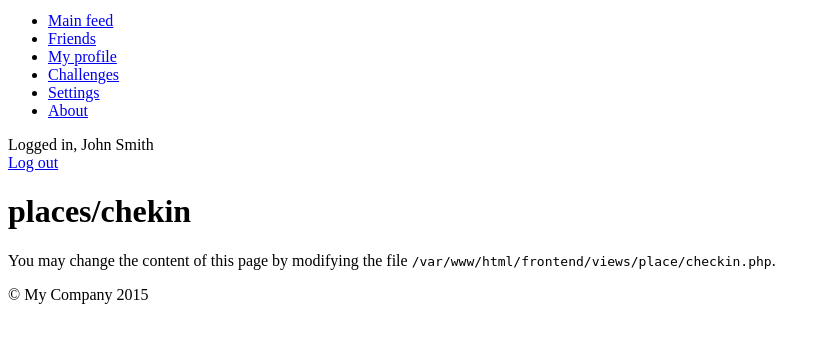
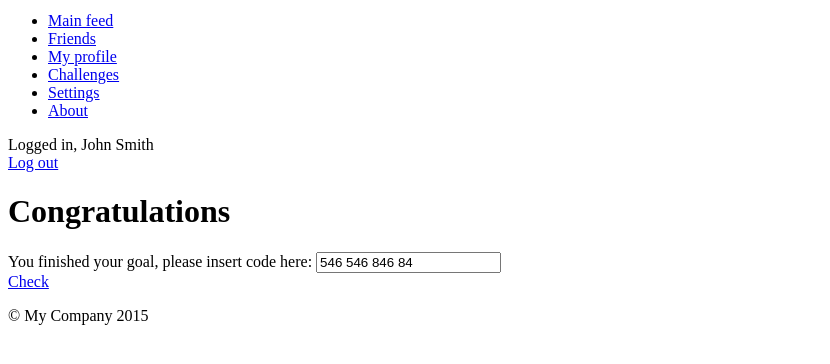
Before and after one commit to aalextok/summit_test, a Yii app: template frontend/views/place/checkin.php in a window 1280 px wide. Shown: the part 163-527 px from the top of the page, without its empty margins (0-830 px from the left). Run offline with PHP 8.4 and a stand-in for Yii, Linux system fonts and the light colour scheme; the template is opened without the code that fills it, so the values that code supplies are empty; some libraries are stand-ins or nearby versions.

Commit message:
Added base controller with some helper methods

```diff
--- a/frontend/controllers/CompetitionController.php
+++ b/frontend/controllers/CompetitionController.php
@@ -2,7 +2,7 @@
 
 namespace frontend\controllers;
 
-class CompetitionController extends \yii\web\Controller
+class CompetitionController extends \frontend\controllers\BaseController
 {
     public function actionIndex()
     {
--- a/frontend/controllers/FriendController.php
+++ b/frontend/controllers/FriendController.php
@@ -2,7 +2,7 @@
 
 namespace frontend\controllers;
 
-class FriendsController extends \yii\web\Controller
+class FriendsController extends \frontend\controllers\BaseController
 {
     public function actionIndex()
     {
--- a/frontend/controllers/SiteController.php
+++ b/frontend/controllers/SiteController.php
@@ -16,7 +16,7 @@ use yii\filters\AccessControl;
 /**
  * Site controller
  */
-class SiteController extends Controller
+class SiteController extends \frontend\controllers\BaseController
 {
     /**
      * @inheritdoc
--- a/frontend/views/layouts/main.php
+++ b/frontend/views/layouts/main.php
@@ -12,6 +12,9 @@ use frontend\widgets\Alert;
 /* @var $content string */
 
 AppAsset::register($this);
+
+$contentClasses = $this->context->getClasses("content", "challenges");
+
 ?>
 <?php $this->beginPage() ?>
 <!DOCTYPE html>
@@ -31,16 +34,15 @@ AppAsset::register($this);
 		<a class="logo" href="#">
 		<img src="img/logo-min.png">
 		</a>
-		<div class="ins-code hi-icon-effect-5 hi-icon-effect-5a"><a href="#" class="hi-icon icon-plus icon-green-o plus-o m-l-n-100"><span>Insert code</span></a></div>
+		<div class="ins-code hi-icon-effect-5 hi-icon-effect-5a"><a href="<?php echo Url::toRoute("place/checkin"); ?>" class="hi-icon icon-plus icon-green-o plus-o m-l-n-100"><span>Insert code</span></a></div>
 		<ul class="nav">
-			<li><a href="#" class="active">Main feed</a></li>
+			<li><a href="<?php echo Url::toRoute("site/index"); ?>" class="active">Main feed</a></li>
 			<li><a href="<?php echo Url::toRoute("friends/index"); ?>">Friends</a></li>
-			<li><a href="#">My profile</a></li>
-			<li><a href="#">Challenges</a></li>
-			<li class="small-links first-link"><a href="#">Settings</a></li>
-			<li class="small-links"><a href="#">About</a></li>
+			<li><a href="<?php echo Url::toRoute("profile/index"); ?>">My profile</a></li>
+			<li><a href="<?php echo Url::toRoute("competition/index"); ?>">Challenges</a></li>
+			<li class="small-links first-link"><a href="<?php echo Url::toRoute("profile/settings"); ?>">Settings</a></li>
+			<li class="small-links"><a href="<?php echo Url::toRoute("site/about"); ?>">About</a></li>
 		</ul>
-
         <?php
             /*
             NavBar::begin([
@@ -82,7 +84,7 @@ AppAsset::register($this);
 	  </div>
 
 
-	<div class="column right-col challenges" id="main">
+	<div class="column right-col <?php echo $contentClasses; ?>" id="main">
         <?= Breadcrumbs::widget([
             'links' => isset($this->params['breadcrumbs']) ? $this->params['breadcrumbs'] : [],
         ]) ?>
--- a/frontend/views/place/checkin.php
+++ b/frontend/views/place/checkin.php
@@ -1,9 +1,11 @@
 <?php
 /* @var $this yii\web\View */
 ?>
-<h1>places/chekin</h1>
-
-<p>
-    You may change the content of this page by modifying
-    the file <code><?= __FILE__; ?></code>.
-</p>
+<div class="vertical-middle-cong">
+	<h1>Congratulations</h1>
+	You finished your goal, please insert code here:
+	<input type="text" class="form-control input-des-congrats" id="congCode" value="546 546 846 84">
+	<div class="hi-icon-effect-1 hi-icon-effect-1a ">
+		<a href="#set-1" class="hi-icon icon-check done-check">Check</a>
+	</div>
+</div>
```
Also changed, not shown: frontend/controllers/PlaceController.php (+4 -4 lines), frontend/views/competition/index.php (+3 -6 lines).
